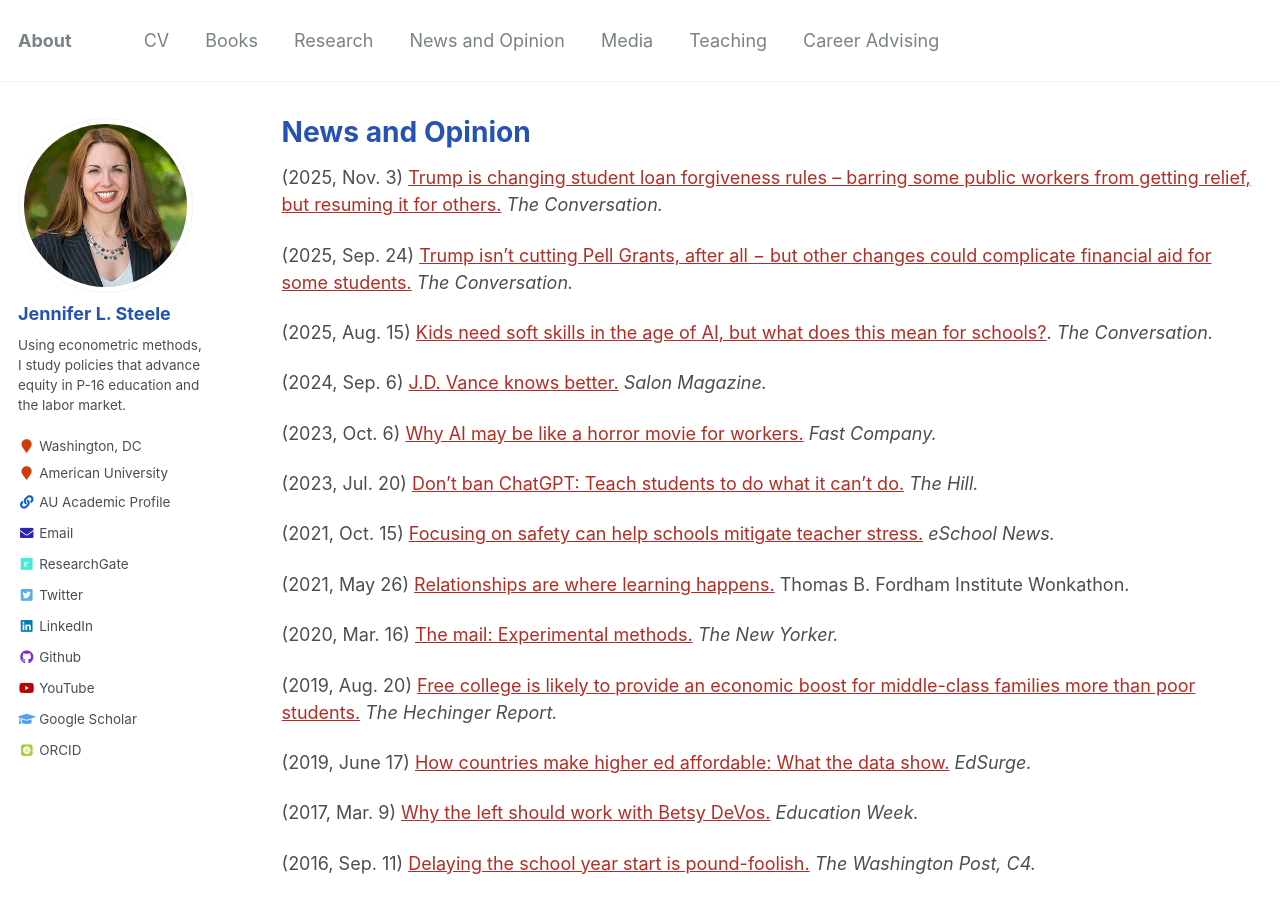
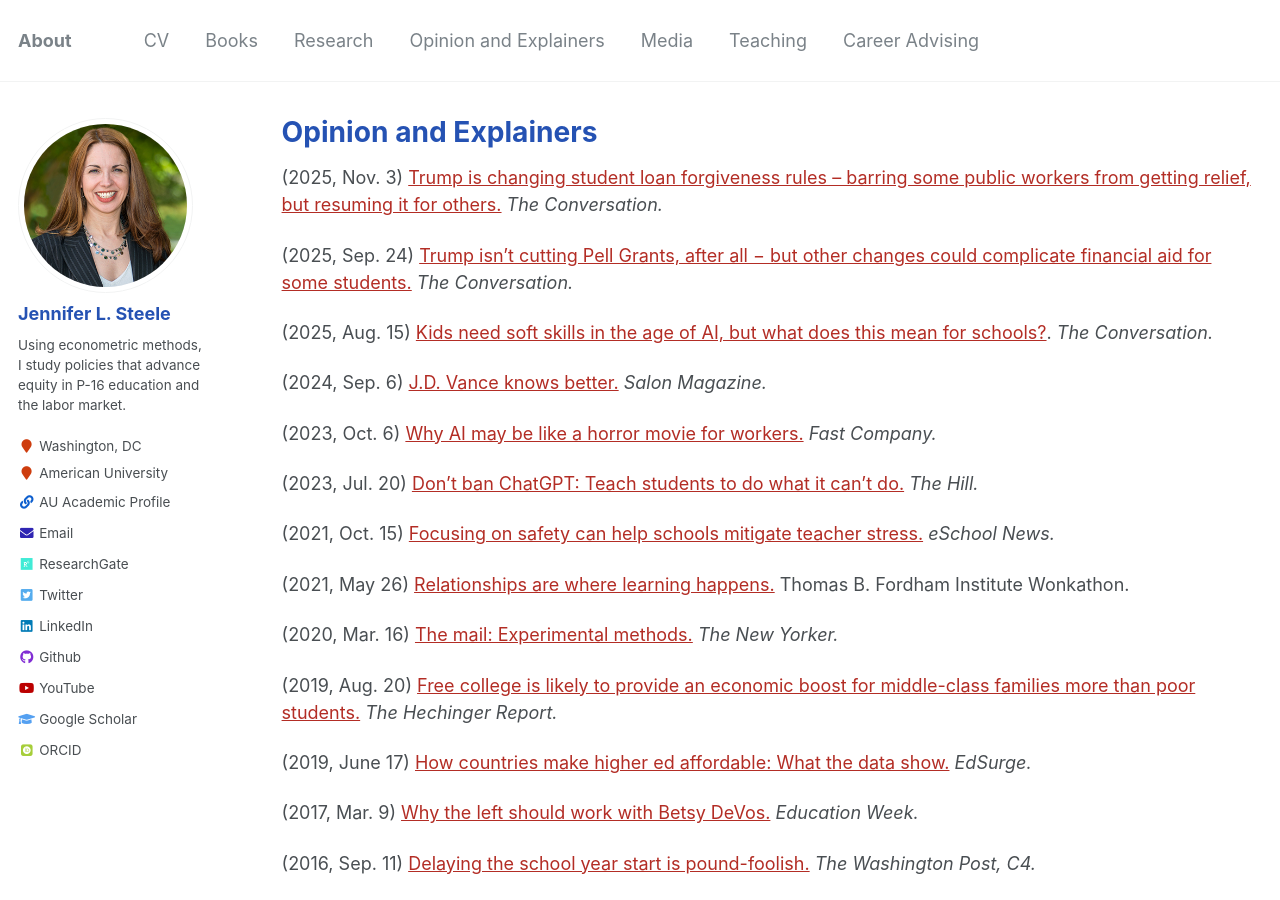
Before and after one commit to jensteele1/jensteele1.github.io, a Jekyll site: the page built from _pages/opinion.md, in a window 1280 px wide and 900 px high. Built offline with Jekyll 4.4.1, drawn with Linux system fonts in a browser that asks for light colours; some web fonts are replaced.

Commit message:
opinion and explainers - new title and nav

```diff
--- a/_data/navigation.yml
+++ b/_data/navigation.yml
@@ -9,7 +9,7 @@ main:
   - title: "Research"
     url: /research/
 
-  - title: "News and Opinion"
+  - title: "Opinion and Explainers"
     url: /opinion/
 
   - title: "Media"
--- a/_pages/opinion.md
+++ b/_pages/opinion.md
@@ -1,6 +1,6 @@
 ---
 layout: archive
-title: "News and Opinion"
+title: "Opinion and Explainers"
 permalink: /opinion/
 author_profile: true
 ---
```
